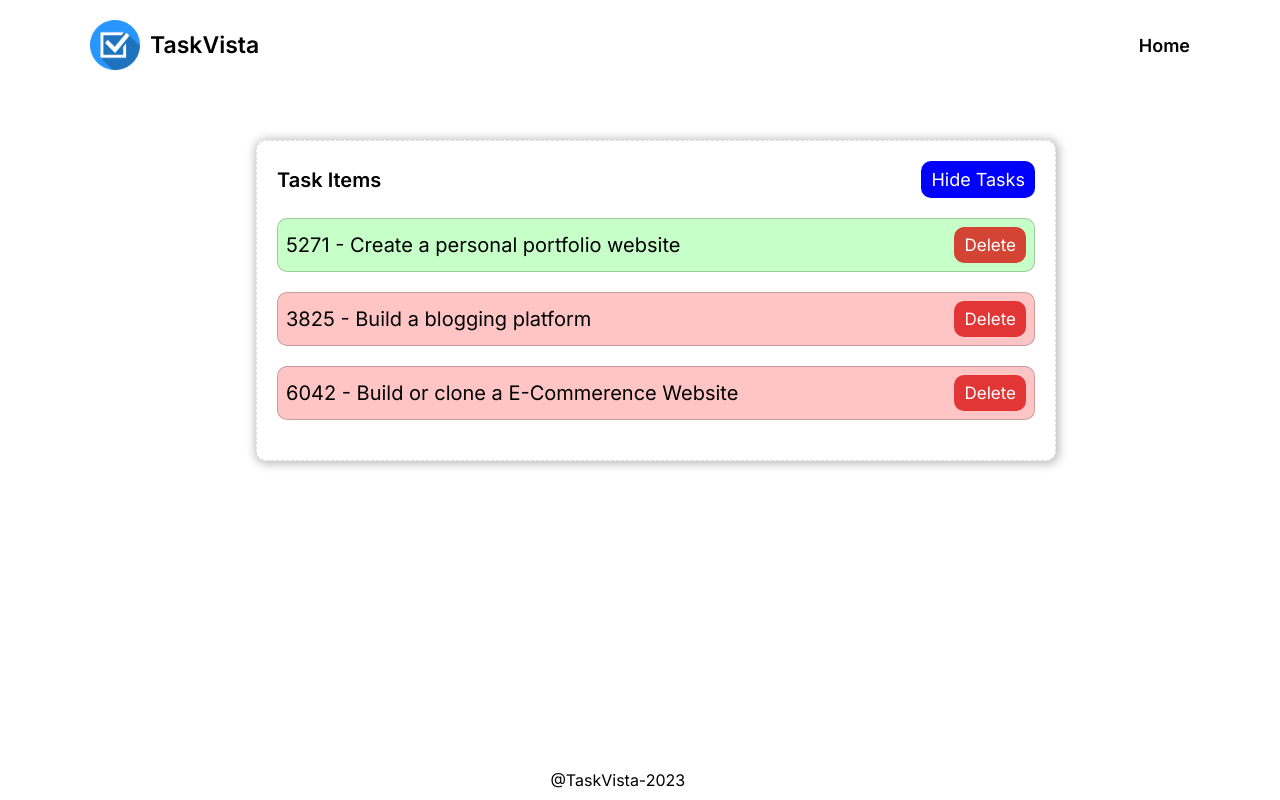
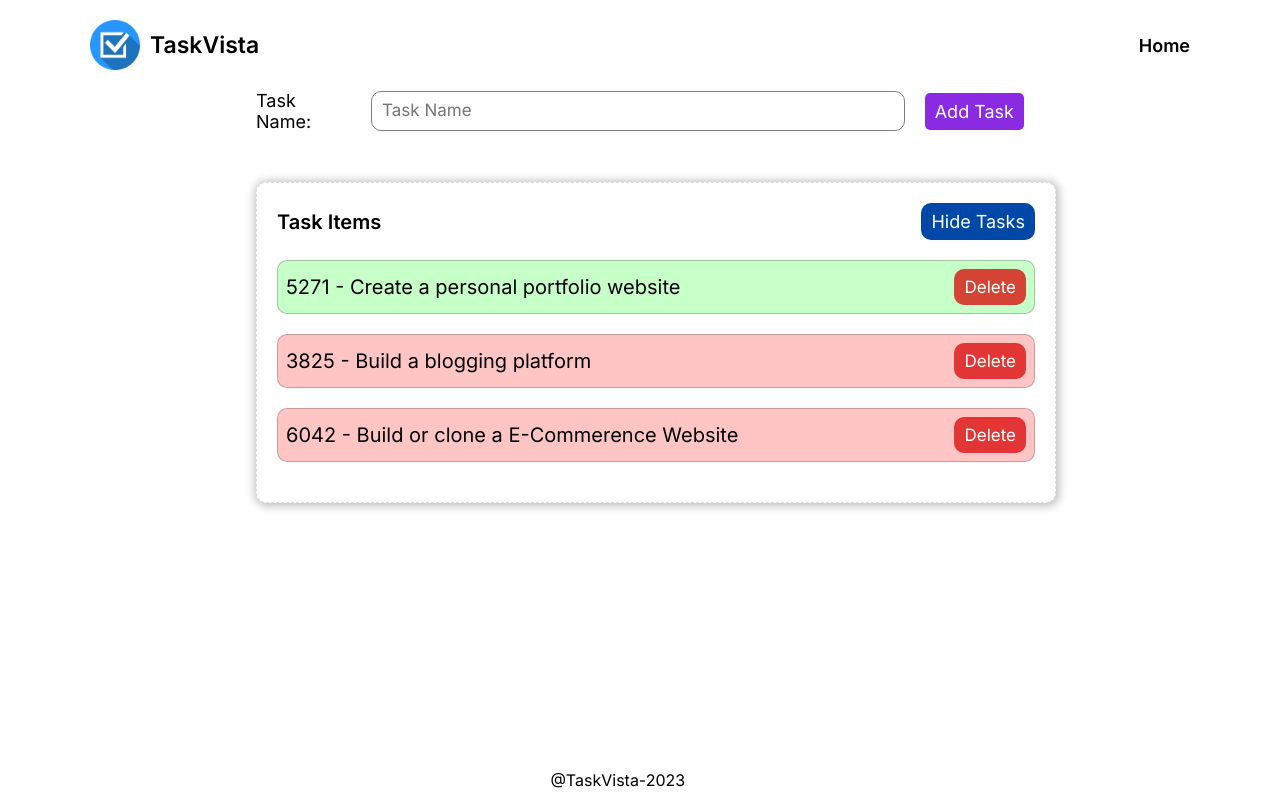
Before and after one commit to Saketh-Reddy-Bejadi/TaskProject, a React (Create React App) app in the folder mp_app/: page / in a window 1280 px wide. Built offline with nearby package versions, Linux system fonts and the light colour scheme.

Commit message:
done with add task input

```diff
--- a/mp_app/src/App.css
+++ b/mp_app/src/App.css
@@ -60,13 +60,7 @@ nav{
   width: 60%;
   margin: 0px auto;
 }
-.Hidebtn{
-  background-color: rgba(0, 0, 255, 0.811);
-  padding: 8px 26px;
-  color: white;
-  border: 1px solid rgb(129, 129, 129);
-  border-radius: 10px;
-}
+
 .disnone{
   display: none;
 }
@@ -91,3 +85,31 @@ nav{
   font-size: 18px;
   font-weight: 590;
 }
+
+#taskName{
+  width:560px;
+  height: 40px;
+  padding: 10px;
+  border-radius: 10px;
+  border: 1px solid grey;
+}
+#taskName::placeholder{
+  font-size: 17px;
+}
+#addTaskLabel{
+  font-size: 18px;
+}
+.AddTaskform{
+  display: flex;
+  align-items: center;
+  gap: 20px;
+}
+#AddTaskbtn{
+  background-color: blueviolet;
+  color: white;
+  padding:  8px 10px;
+  font-size: 18px;
+  border: none;
+  border-radius: 5px;
+  cursor: pointer;
+}
--- /dev/null
+++ b/mp_app/src/components/AddTask.js
@@ -0,0 +1,13 @@
+
+
+export const AddTask = () => {
+  return (
+    <div className="AddTask" >
+        <form className="AddTaskform" >
+            <label id="addTaskLabel" htmlFor="taskName">Task Name:</label>
+            <input type="text" placeholder="Task Name" name="taskName" id="taskName" autoComplete="off" />
+            <input id="AddTaskbtn" type="submit" value="Add Task" />
+        </form>
+    </div>
+  )
+}
--- a/mp_app/src/components/TaskList.css
+++ b/mp_app/src/components/TaskList.css
@@ -6,7 +6,7 @@
     font-weight: 600;
 }
 .toggle{
-    background-color: blue;
+    background-color: rgb(0, 72, 167);
     color: #ffffff;
     padding: 8px 10px;
     border: none;
--- a/mp_app/src/components/TaskList.js
+++ b/mp_app/src/components/TaskList.js
@@ -1,6 +1,7 @@
 import {  useState } from "react";
 import { TaskCard } from "./TaskCard";
 import "./TaskList.css"
+import { AddTask } from "./AddTask";
 
 export const TaskList = () => {
 
@@ -19,6 +20,7 @@ export const TaskList = () => {
 
   return (
     <div className="content" >
+        <AddTask/>
         <ul className={tasks.length!==0?`TaskItems`:''}>
             <div className={tasks.length!==0?'topSec':'disnone'} >
             <p>Task Items</p>
```
